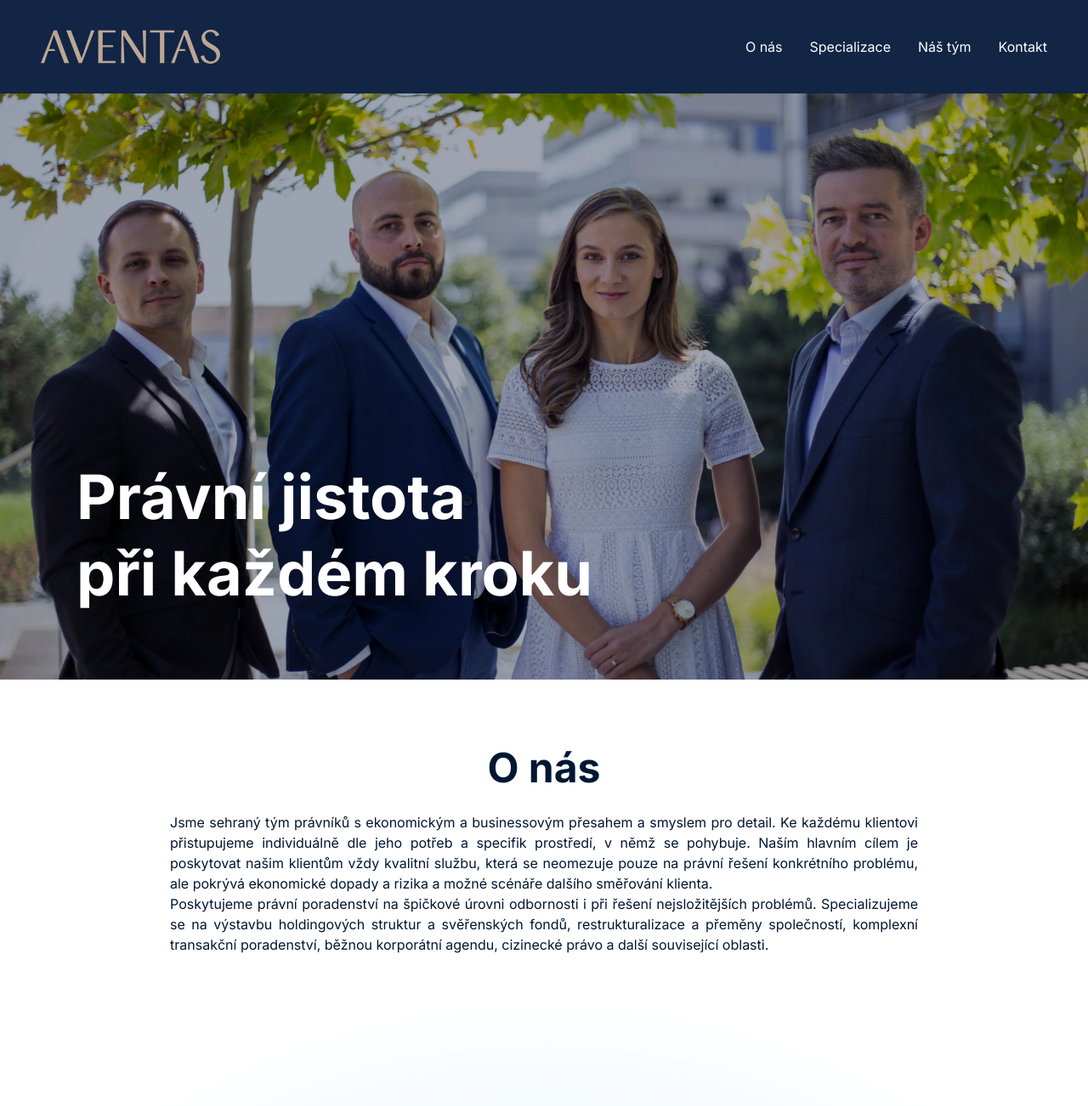
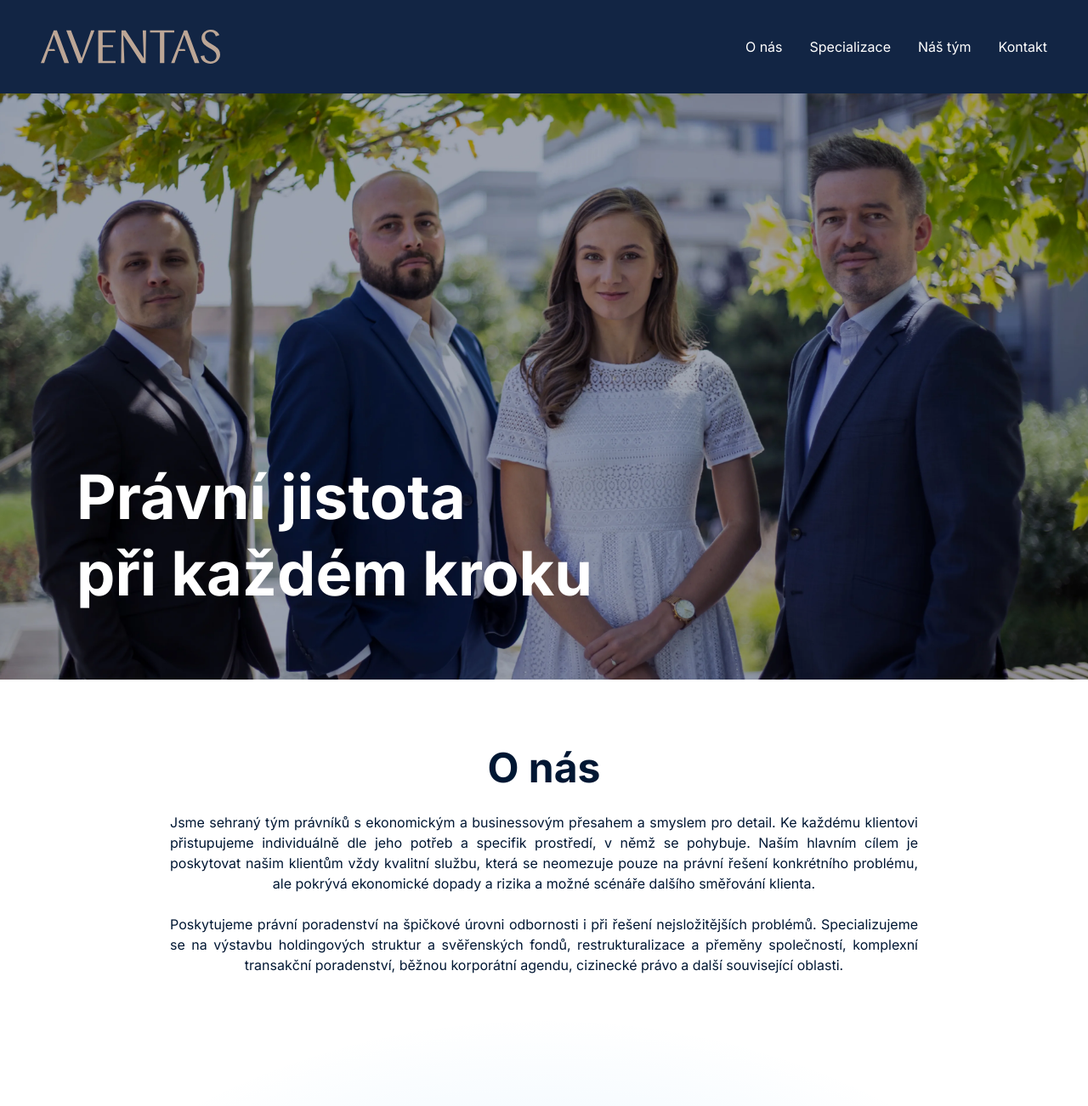
Before and after one commit to Karlos137/aventas, a Next.js app: page / in a window 1280 px wide. Shown: the top 1302 px of the page at 85% size. Built offline with nearby package versions, Linux system fonts and the light colour scheme.

Commit message:
Edit about us text alignment

```diff
--- a/app/globals.css
+++ b/app/globals.css
@@ -113,5 +113,9 @@
     @apply text-custom-gray-800;
   }
 
+  .text-last-center {
+    text-align-last: center;
+  }
+
   /* CUSTOM END */
 }
--- a/components/AboutUsSection/AboutUsSection.tsx
+++ b/components/AboutUsSection/AboutUsSection.tsx
@@ -32,7 +32,7 @@ const AboutUsSection = ({ className, image }: AboutUsSectionProps) => {
         >
           O nás
         </SectionTitle>
-        <p className='text-justify'>
+        <p className='text-last-center text-justify'>
           Jsme sehraný tým právníků s ekonomickým a businessovým přesahem a
           smyslem pro detail. Ke každému klientovi přistupujeme individuálně dle
           jeho potřeb a specifik prostředí, v němž se pohybuje. Naším hlavním
@@ -40,7 +40,8 @@ const AboutUsSection = ({ className, image }: AboutUsSectionProps) => {
           neomezuje pouze na právní řešení konkrétního problému, ale pokrývá
           ekonomické dopady a rizika a možné scénáře dalšího směřování klienta.
         </p>
-        <p className='text-justify'>
+        <br />
+        <p className='text-last-center text-justify'>
           Poskytujeme právní poradenství na špičkové úrovni odbornosti i při
           řešení nejsložitějších problémů. Specializujeme se na výstavbu
           holdingových struktur a svěřenských fondů, restrukturalizace a přeměny
--- a/package.json
+++ b/package.json
@@ -25,7 +25,7 @@
     "eslint-config-next": "13.4.19",
     "framer-motion": "^10.16.1",
     "next": "13.4.19",
-    "postcss": "8.4.28",
+    "postcss": "8.4.29",
     "react": "18.2.0",
     "react-dom": "18.2.0",
     "react-focus-lock": "^2.9.5",
@@ -46,7 +46,7 @@
     "@storybook/testing-library": "^0.2.0",
     "@tailwindcss/typography": "^0.5.9",
     "eslint-plugin-storybook": "^0.6.13",
-    "prettier": "^3.0.2",
+    "prettier": "^3.0.3",
     "prettier-plugin-tailwindcss": "^0.5.3",
     "storybook": "^7.3.2"
   }
```
Also changed, not shown: 1 other file (tests, documents, lock files or other folders).
